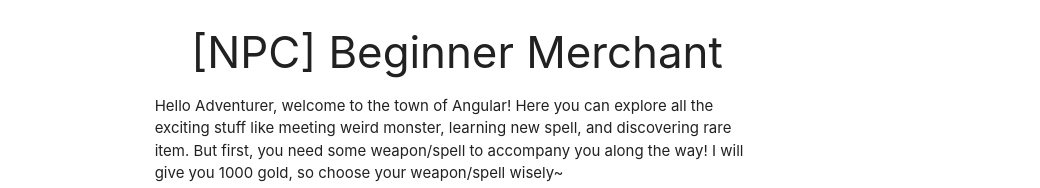
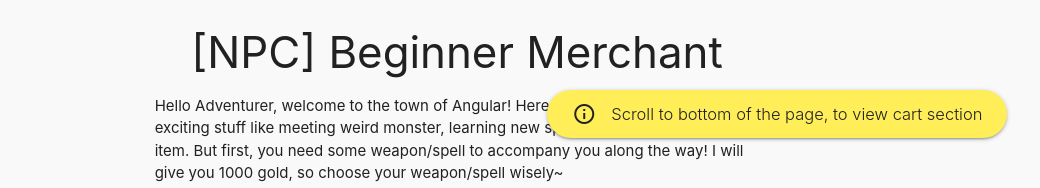
Before and after one commit to joeprabawa/zettaAngular, an Angular app: page / in a window 1280 px wide. Shown: the top 188 px of the page, without its empty margins (183-1223 px from the left). Built offline with nearby package versions, Linux system fonts and the light colour scheme.

Commit message:
style bodybg & add info on init

```diff
--- a/src/app/app.component.css
+++ b/src/app/app.component.css
@@ -0,0 +1,3 @@
+::ng-deep body {
+  background-color: #f3f3f37a;
+}
--- a/src/app/item-list/item-list.component.ts
+++ b/src/app/item-list/item-list.component.ts
@@ -68,5 +68,12 @@ export class ItemListComponent implements OnInit {
 
   ngOnInit() {
     this.getItems();
+    M.toast({
+      html: `<i class="material-icons left">info_outline</i>Scroll to bottom of the page, to view cart section`,
+      classes: "rounded yellow lighten-1 grey-text text-darken-4",
+      displayLength: 6000,
+      inDuration: 500,
+      outDuration: 750
+    });
   }
 }
```
